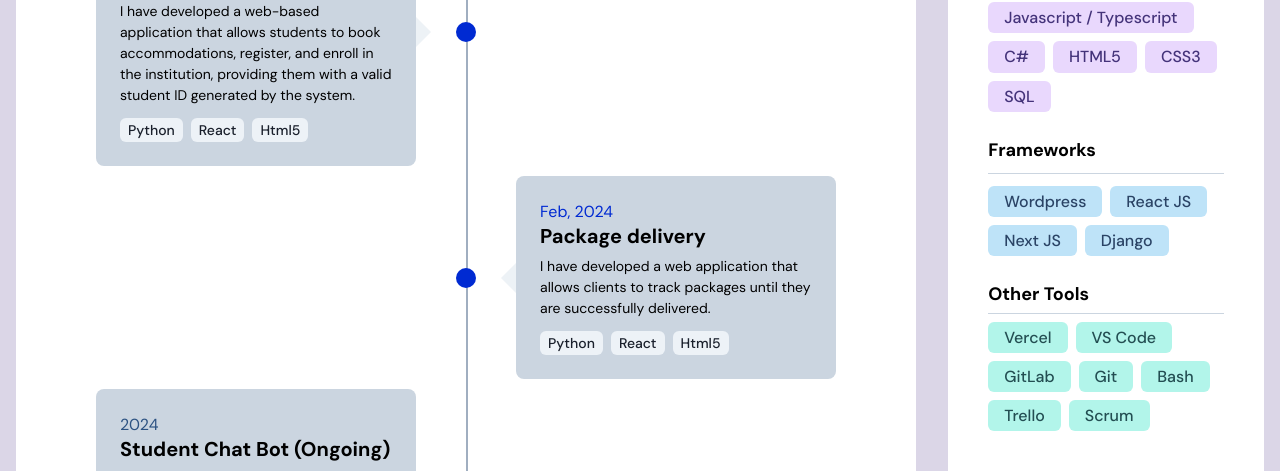
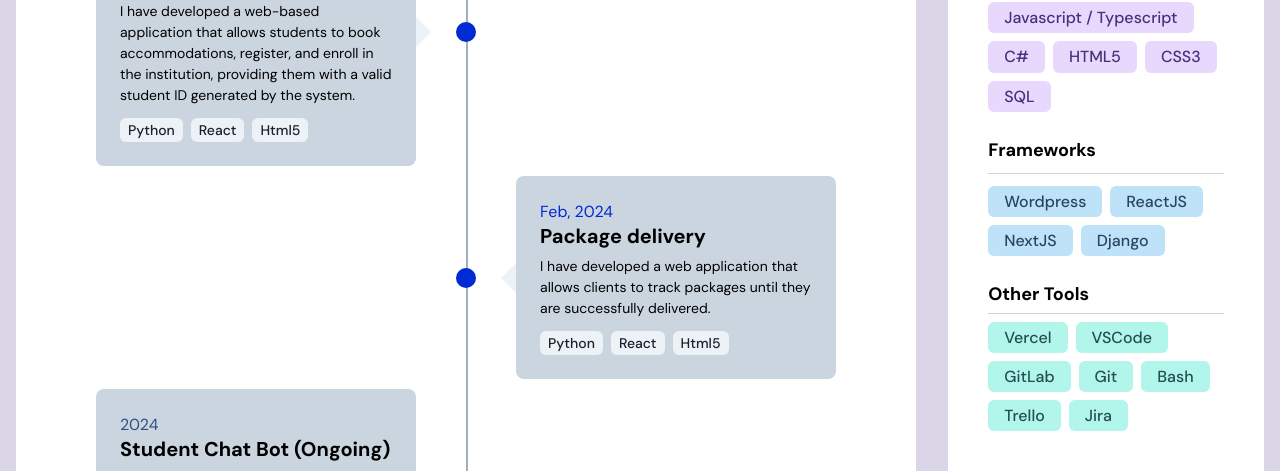
Before and after one commit to Aristocratjnr/My-portfolio, a React (Create React App) app: page / in a window 1280 px wide. Shown: the part 1307-1778 px from the top of the page. Built offline with nearby package versions, Linux system fonts and the light colour scheme; the HTML template or start-up script is replaced by a standard one.

Commit message:
chore: Update SkillsProjects component to include ReactJS and NextJS skills

```diff
--- a/src/components/SkillsProjects.js
+++ b/src/components/SkillsProjects.js
@@ -47,8 +47,8 @@ export default function SkillsProjects() {
                         <Box orientation='horizontal' bgColor='gray.300' my={3} height={0.2} />
                         <Wrap>
                             <FrameworkTag skill={'Wordpress'} />
-                            <FrameworkTag skill={'React JS'} />
-                            <FrameworkTag skill={'Next JS'} />
+                            <FrameworkTag skill={'ReactJS'} />
+                            <FrameworkTag skill={'NextJS'} />
                             <FrameworkTag skill={'Django'} />
                         </Wrap>
 
@@ -60,12 +60,12 @@ export default function SkillsProjects() {
 
                         <Wrap>
                             <ToolTag skill={'Vercel'} />
-                            <ToolTag skill={'VS Code'} />
+                            <ToolTag skill={'VSCode'} />
                             <ToolTag skill={'GitLab'} />
                             <ToolTag skill={'Git'} />
                             <ToolTag skill={'Bash'} />
                             <ToolTag skill={'Trello'} />
-                            <ToolTag skill={'Scrum'} />
+                            <ToolTag skill={'Jira'} />
                         </Wrap>
 
                     </Box>
```
